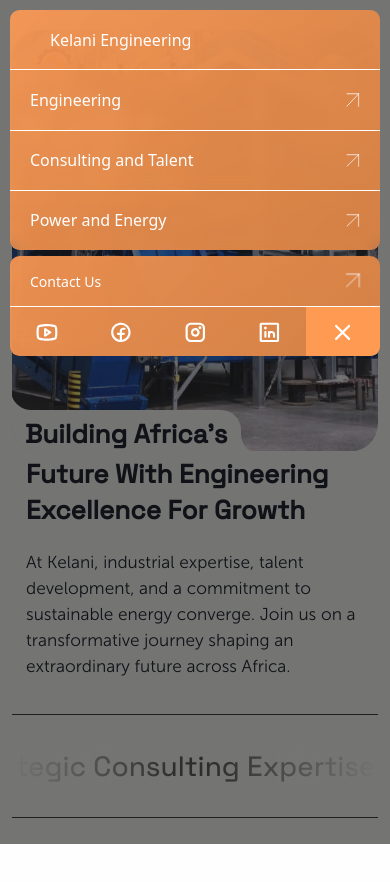
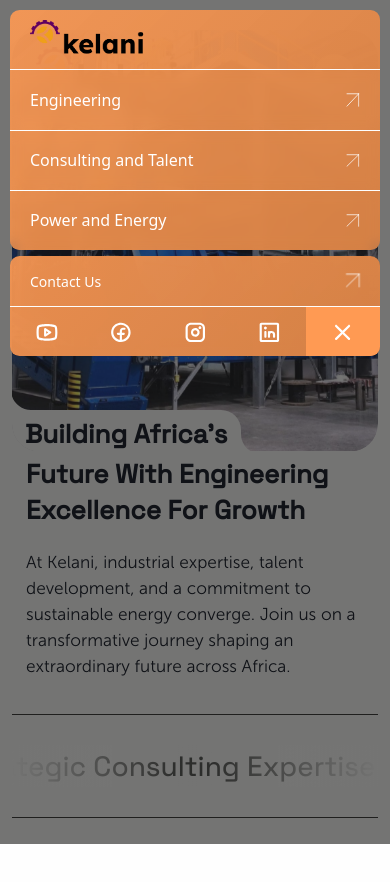
Before and after one commit to NwobiaDavid/Kelani-Engineering, a React (Vite) app: page / in a window 390 px wide. Both pictures are taken after a click on the element 334 px from the left and 74 px from the top of the page. Shown: the top 882 px of the page. Built offline with nearby package versions, Linux system fonts and the light colour scheme; no server answers.

Commit message:
add logo

```diff
--- a/src/components/NavBar.tsx
+++ b/src/components/NavBar.tsx
@@ -51,9 +51,11 @@ const NavBar = ({ closeNav, lenis }: NavBarProps) => {
             <div
               className={`h-full lg:hidden border-[#FEFEFE]  lg:border-t-0  flex-grow flex items-center justify-center relative`}
             >
-              <p className="lg:absolute bottom-[32px] left-[40px] text-white text-[16px] lg:text-[21.2px] flex justify-between items-center w-[calc(100%-80px)]">
-                Kelani Engineering
-                {/* <img src="/assets/images/icon-link.svg" /> */}
+              <p className="lg:absolute bottom-[32px] left-[20px] text-white text-[16px] lg:text-[21.2px] flex justify-between items-center w-[calc(100%-40px)]">
+                <img
+                  className="h-[40px]"
+                  src="/assets/images/kelani-logo.png"
+                />
               </p>
             </div>
             <NavSubsidiarySection
```
